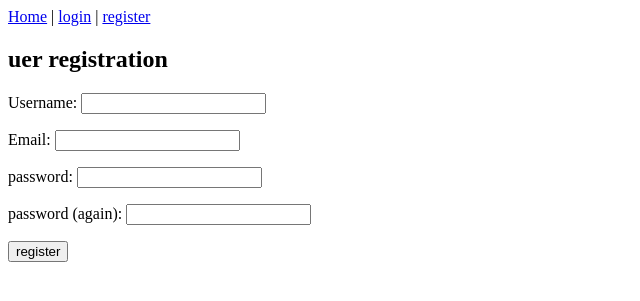
After one commit to sayedmohamed/pomodora-todo, a Django app: page /register/ in a window 1280 px wide. The commit adds this page. Shown: the top 301 px of the page, without its empty margins (0-640 px from the left). Run offline with Django 3.2, Linux system fonts and the light colour scheme; parts of the project's set-up code (start-up, migrations or seed data) failed here and were passed over.

Commit message:
create register page

```diff
--- /dev/null
+++ b/pomotodo/mytodo/forms.py
@@ -0,0 +1,29 @@
+from django import forms
+import re
+from django.contrib.auth.models import User
+
+class RegistrationForm(forms.Form):
+	username=forms.CharField(label="Username",max_length=50)
+	email=forms.EmailField(label='Email')
+	password1=forms.CharField(label="password",widget=forms.PasswordInput())
+	password2=forms.CharField(label="password (again)",widget=forms.PasswordInput())
+
+	def clean_password2(self):
+		if 'password2' in self.cleaned_data:
+			password1=self.cleaned_data['password1']
+			password2=self.cleaned_data['password2']
+			if password1==password2:
+				return password2
+		else:
+			raise forms.ValidationError('passwords do not match')
+
+
+	def clean_username(self):
+		username=self.cleaned_data['username']
+		if not re.search(r'^\w+$', username):
+			raise forms.ValidationError('username can contain only alphnumeric and characters')
+		try:
+			user=User.objects.get(username=username)
+		except User.DoesNotExist:
+			return username
+		raise forms.ValidationError('username already exist')
--- a/pomotodo/mytodo/templates/base.html
+++ b/pomotodo/mytodo/templates/base.html
@@ -2,12 +2,21 @@
 
 <html>
 <head>
-    <title>pomodoro app {% block head %}{% endblock %}</title>
+    <title>pomodoro app - {% block title %}{% endblock %}</title>
 </head>
 
 <body>
 
-    {% block header %}{% endblock %}
+	<div id="nav">
+		<a href="{% url 'main_page' %}">Home</a> |
+		{% if user.is_authenticated %}
+			<a href="{% url 'logout' %}">logout</a>
+		{% else %}
+			<a href="{% url 'login' %}">login</a> |
+			<a href="{% url 'register_page' %}">register</a>
+		{% endif %}
+	</div>
+    <h2>{% block head %}{% endblock %}</h2>
     {% block content %}{% endblock %}
     {% block footer %}{% endblock %}
 
--- a/pomotodo/mytodo/templates/mytodo/index.html
+++ b/pomotodo/mytodo/templates/mytodo/index.html
@@ -1,7 +1,8 @@
 {% extends "base.html" %}
-{% block head %}home page{% endblock %}
+{% block title %}home page{% endblock %}
 
-{% block header %}
+{% block head %}
+	pomodorodo home page
 {% endblock %}
 
 {% block content %}
--- a/pomotodo/mytodo/templates/mytodo/user_page.html
+++ b/pomotodo/mytodo/templates/mytodo/user_page.html
@@ -1,8 +1,8 @@
 {% extends "base.html" %}
-{% block head %}user {{ username }}{% endblock %}
+{% block title %}user {{ username }}{% endblock %}
 
-{% block header %}
-	<h2>{{ username }} projects</h2>
+{% block head %}
+	{{ username }} projects page
 {% endblock %}
 
 {% block content %}
--- a/pomotodo/mytodo/templates/registration/login.html
+++ b/pomotodo/mytodo/templates/registration/login.html
@@ -1,8 +1,8 @@
 {% extends "base.html" %}
-{% block head %}loigin{% endblock %}
+{% block title %}loigin{% endblock %}
 
-{% block header %}
-  <h2>user - log in </h2>
+{% block head %}
+  user - log in
 {% endblock %}
 
 {% block content %}
--- /dev/null
+++ b/pomotodo/mytodo/templates/registration/register.html
@@ -0,0 +1,12 @@
+{% extends "base.html" %}
+{% block title %}registration{% endblock %}
+
+{% block head %} uer registration {% endblock %}
+
+{% block content %}
+	<form action="." method="post">
+		{% csrf_token %}
+		{{ form.as_p }}
+		<input type="submit" value="register" />
+	</form>
+{% endblock %}
--- a/pomotodo/mytodo/views.py
+++ b/pomotodo/mytodo/views.py
@@ -3,6 +3,9 @@ from mytodo.models import Project, Task
 from django.contrib.auth.models import User
 from django.http import Http404,HttpResponseRedirect
 from django.contrib.auth import logout
+from django.template import RequestContext
+from mytodo.forms import RegistrationForm
+
 
 
 """ main page for the app"""
@@ -26,3 +29,21 @@ def user_page(request,username):
 def logout_page(request):
     logout(request)
     return HttpResponseRedirect('/')
+
+
+def register_page(request):
+	if request.method=='POST':
+		form=RegistrationForm(request.POST)
+		if form.is_valid():
+			user=User.objects.create_user(
+				username=form.cleaned_data['username'],
+				password=form.cleaned_data['password1'],
+				email=form.cleaned_data['email']
+				)
+			return HttpResponseRedirect('/')
+
+	else:
+		form=RegistrationForm()
+	variables=RequestContext(request,{'form':form})
+
+	return render(request,'registration/register.html',variables)
--- a/pomotodo/pomotodo/urls.py
+++ b/pomotodo/pomotodo/urls.py
@@ -14,4 +14,5 @@ urlpatterns = patterns('',
     url(r'^user/(\w+)/$',user_page,name="user_page"),
     url(r'^login/$','django.contrib.auth.views.login',name="login"),
     url(r'^logout/$',logout_page,name="logout"),
+    url(r'^register/$',register_page,name="register_page"),
 )
```
Also changed, not shown: pomotodo/db.sqlite3, 3 other files.
